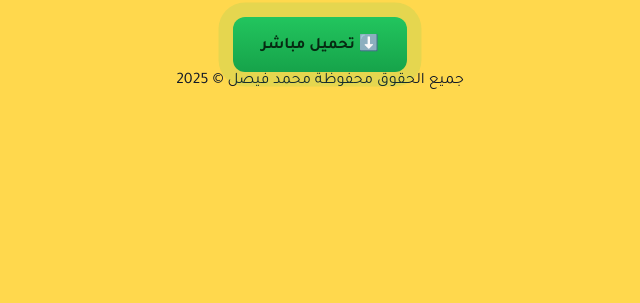
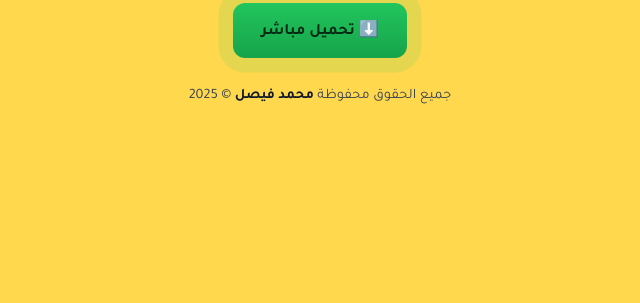
Before and after one commit to Hamoudi4app/SnapTube, a plain HTML site: page index.html in a window 1280 px wide. Shown: the part 497-800 px from the top of the page, without its empty margins (320-960 px from the left). Drawn offline with Linux system fonts and the light colour scheme.

Commit message:
Update footer text and link in index.html

```diff
--- a/index.html
+++ b/index.html
@@ -88,6 +88,21 @@
       stroke-dasharray: 314; /* محيط الدائرة */
       stroke-dashoffset: 314; /* تبدأ فاضية */
     }
+
+    footer {
+      margin-top: 30px;
+      font-size: 0.9rem;
+      color: #374151;
+    }
+    footer a {
+      color: #111827;
+      font-weight: 700;
+      text-decoration: none;
+    }
+    footer a:hover {
+      text-decoration: underline;
+      color: #000;
+    }
   </style>
 </head>
 <body>
@@ -114,7 +129,8 @@
     </div>
 
     <footer>
-      جميع الحقوق محفوظة محمد فيصل © 2025
+      جميع الحقوق محفوظة
+      <a href="https://my-profile-4w23.vercel.app/" target="_blank" rel="noopener">محمد فيصل</a> © 2025
     </footer>
   </div>
 
```
